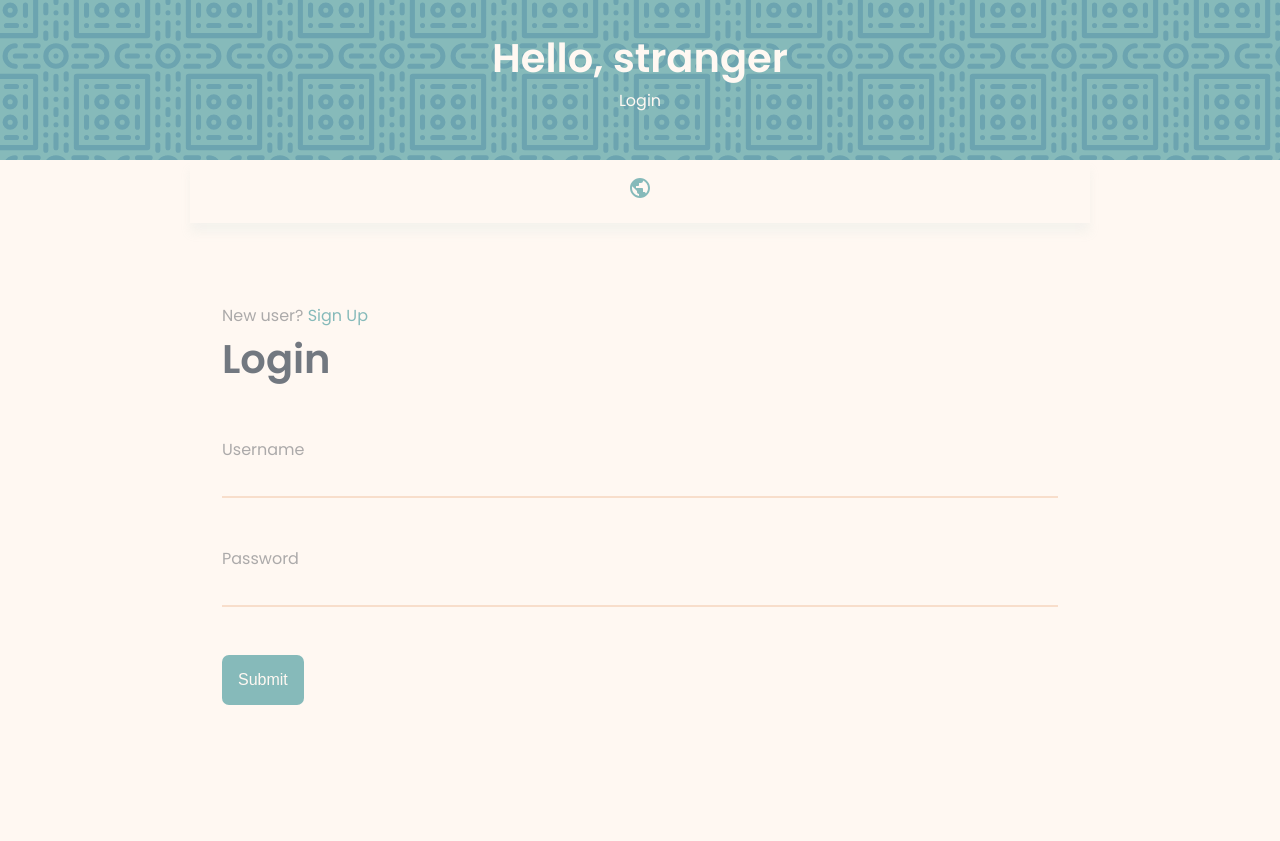
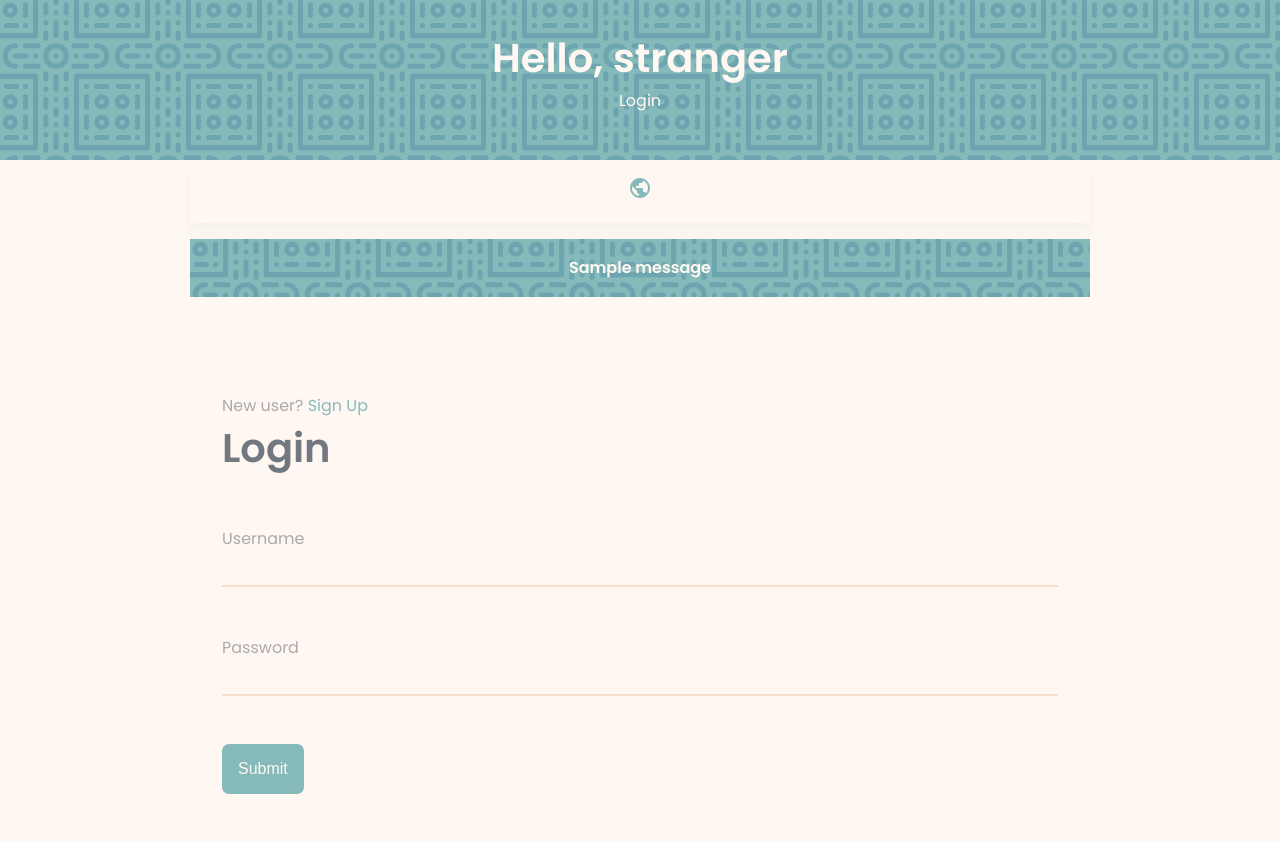
Before and after one commit to gabriela-schuster/fiorii, a Django app: a page that uses templates/index.html in a window 1280 px wide. Shown: the top 841 px of the page. Before the commit the page ends 705 px from the top, so only its background shows below. Run offline with Django 3.2, Linux system fonts and the light colour scheme; one stand-in notice (Sample message) is shown.

Commit message:
login bad request solved

```diff
--- a/static/css/style.css
+++ b/static/css/style.css
@@ -115,7 +115,6 @@ header {
     flex-direction: column;
 
     background: var(--bold);
-    /* background: linear-gradient(0deg, var(--bold) 0%, #6ca4b0 100%); */
     background-image: url('../images/happy-intersection.svg');
     background-repeat: repeat;
     background-size: 7rem;
@@ -174,3 +173,19 @@ nav div.active img {
     gap: 1rem;
     align-items: center;
 }
+
+/* ***********
+*   Messages
+*/
+.alert {
+    margin: 1rem 0;
+    padding: 1rem;
+    font-weight: bold;
+    text-align: center;
+
+    background-color: var(--bold);
+    background-image: url('../images/happy-intersection.svg');
+    background-repeat: repeat;
+    background-size: 7rem;
+    color: var(--body);
+}
--- a/templates/index.html
+++ b/templates/index.html
@@ -58,6 +58,14 @@
 
   <main>
 
+    {% if messages %}
+    {% for message in messages %}
+    <div class="alert alert--{{message.tags}}">
+      <p class="alert__message">{{message}}</p>
+    </div>
+    {% endfor %}
+    {% endif %}
+
     {% block content %}
 
     {% endblock content %}
--- a/users/views.py
+++ b/users/views.py
@@ -2,9 +2,9 @@ from django.contrib.auth import authenticate, login, logout
 from django.contrib.auth.models import User
 from django.shortcuts import render, redirect
 from .form import UserForm, ProfileForm
-from django.contrib import messages
 from django.contrib.auth.models import User
 from .models import Profile
+from django.contrib import messages
 from django.contrib.auth.decorators import login_required
 
 
@@ -16,15 +16,12 @@ def userlogin(req):
         username = req.POST['username']
         password = req.POST['password']
 
-        try:
-            user = User.objects.get(username=username)
-        except:
-            messages.error('username does not exist')
-
         user = authenticate(req, username=username, password=password)
         if user != None:
             login(req, user)
             return redirect('all-articles')
+        else:
+            messages.error(req, 'Username OR password is incorrect')
 
     return render(req, 'login.html')
 
@@ -43,7 +40,7 @@ def userRegister(req):
             login(req, user)
             return redirect('all-articles')     # redirect to edit
         else:
-            messages.error(req, 'User account not valid, try again')
+            messages.error(req, 'Invalid info')
 
     context = {'form': form}
     return render(req, 'register.html', context)
```
Also changed, not shown: db.sqlite3, 1 other file.
